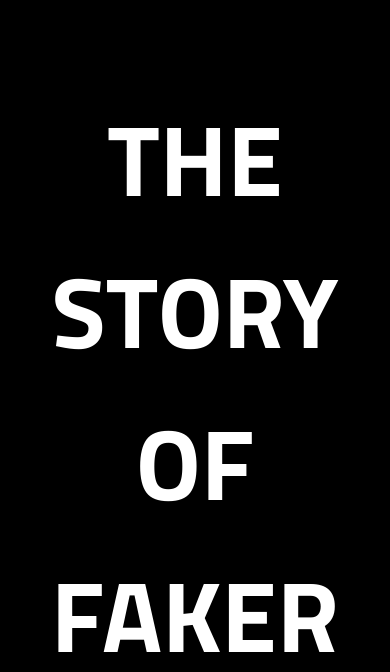
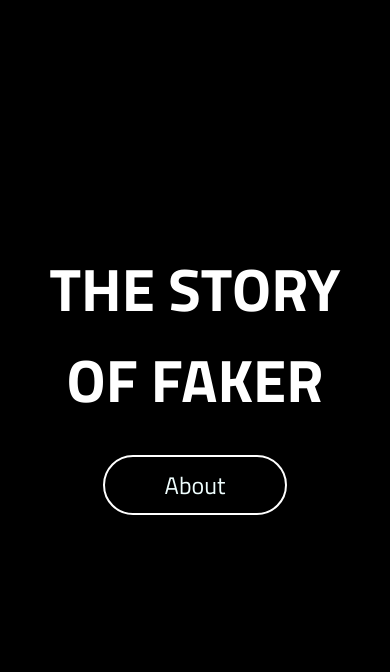
Before and after one commit to GregGuan/iffall2022, a plain HTML site: page microsite/fully-realized/index.html in a window 390 px wide. Shown: the top 672 px of the page. Drawn offline with Linux system fonts and the light colour scheme.

Commit message:
video page adjusted

```diff
--- a/microsite/fully-realized/index.html
+++ b/microsite/fully-realized/index.html
@@ -10,7 +10,7 @@
         <title>Faker Website</title>
     </head>
 
-    <body>
+    <body class="video_body">
         <div class="content">
             <h1>THE STORY OF FAKER</h1>
             <a href = "info.html" class="About_btn">About</a>
--- a/microsite/fully-realized/style.css
+++ b/microsite/fully-realized/style.css
@@ -14,6 +14,9 @@ header{
 
 }
 
+.video_body{
+    text-align: centerf;
+}
 
 .content{
     text-align: center;
@@ -199,7 +202,7 @@ p{
     }
 
     li, p{
-        font-size: 10pt;
+        font-size: 12pt;
     }
 
     h1{
@@ -233,6 +236,11 @@ p{
     /* .navBar{
         display:none;
     } */
+
+    .content h1{
+        font-size: 60px;
+        margin-top: 45%;
+    }
 
     .Content{
         padding:10%;
```
